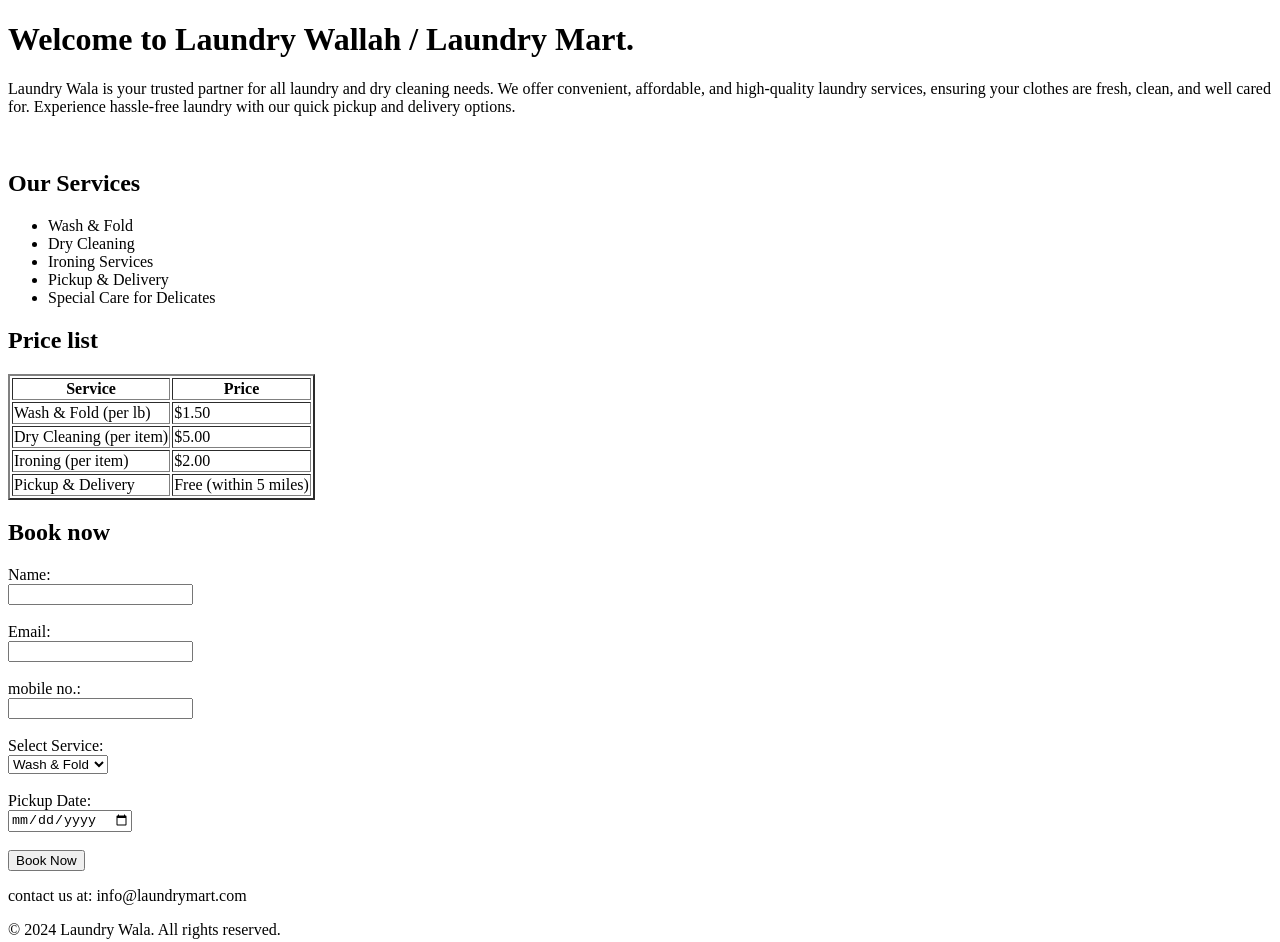
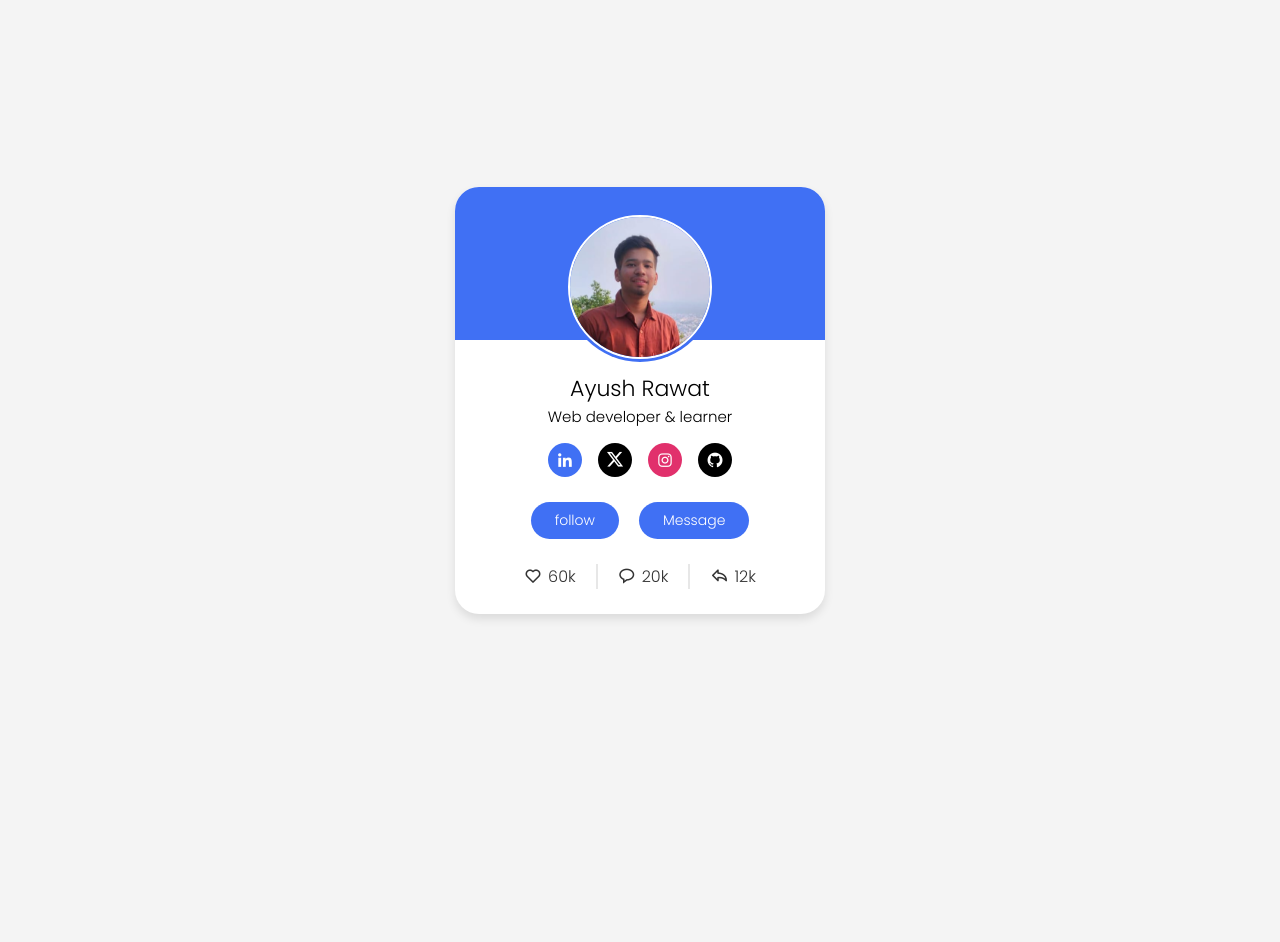
Before and after one commit to aa-yu-sh-23/MYproFileCaRd, a plain HTML site: page index.html in a window 1280 px wide. After the commit the page ends 800 px from the top, so only its background shows below. Drawn offline with nearby package versions, Linux system fonts and the light colour scheme.

Commit message:
Add files via upload
added index.html

```diff
--- a/index.html
+++ b/index.html
@@ -1,84 +1,63 @@
 <!DOCTYPE html>
 <html lang="en">
+
 <head>
     <meta charset="UTF-8">
     <meta name="viewport" content="width=device-width, initial-scale=1.0">
-    <title>Laundry Wala</title>
+    <title>Document</title>
+    <link rel="stylesheet" href="style.css">
+    <!-- fontawesomes -->
+    <link rel="stylesheet" href="https://cdnjs.cloudflare.com/ajax/libs/font-awesome/6.6.0/css/all.min.css"
+        integrity="sha512-Kc323vGBEqzTmouAECnVceyQqyqdsSiqLQISBL29aUW4U/M7pSPA/gEUZQqv1cwx4OnYxTxve5UMg5GT6L4JJg=="
+        crossorigin="anonymous" referrerpolicy="no-referrer" />
+    <!-- Boxicons CSS -->
+    <link href='https://unpkg.com/boxicons@2.1.4/css/boxicons.min.css' rel='stylesheet'>
 </head>
+
 <body>
-    <header><h1>Welcome to Laundry Wallah / Laundry Mart.</h1></header>
+    <div class="profile-card">
+        <div class="img">
+            <img src="profile.jpg" alt="" class="profile-img">
+        </div>
 
-    <p>Laundry Wala is your trusted partner for all laundry and dry cleaning needs. We offer convenient, affordable, and high-quality laundry services, ensuring your clothes are fresh, clean, and well cared for. Experience hassle-free laundry with our quick pickup and delivery options.</p>
+        <div class="text-data">
+            <span class="name">Ayush Rawat</span>
+            <span class="career">Web developer & learner</span>
+        </div>
 
-    <img src="Dry-Cleaners-1.jpg" alt="" height="300px">
+        <div class="media-button">
+            <a href="https://www.linkedin.com/in/ayush-rawat-896274322/" class="link">
+                <i class='bx bxl-linkedin'></i>
+            </a>
+            <a href="https://x.com/AyushRawat23" style="background: black" class="link">
+                <i class="fa-brands fa-x-twitter"></i>
+            </a>
+            <a href="https://www.instagram.com/ayush_rawat_23/" style="background: #e1306c" class="link">
+                <i class='bx bxl-instagram'></i>
+            </a>
+            <a href="https://github.com/aa-yu-sh-23" style="background: rgb(0, 0, 0)" class="link">
+                <i class='bx bxl-github'></i>
+            </a>
+        </div>
+        <div class="buttons">
+            <button class="button">follow</button>
+            <button class="button">Message</button>
+        </div>
+        <div class="analytics">
+            <div class="data">
+                <i class='bx bx-heart'></i>
+                <span class="number">60k</span>
+            </div>
+            <div class="data">
+                <i class='bx bx-message-rounded'></i>
+                <span class="number">20k</span>
+            </div>
+            <div class="data">
+                <i class='bx bx-share'></i>
+                <span class="number">12k</span>
+            </div>
+        </div>
+    </div>
+</body>
 
-    <h2>Our Services</h2>
-
-    <ul>
-        <li>Wash & Fold</li>
-        <li>Dry Cleaning</li>
-        <li>Ironing Services</li>
-        <li>Pickup & Delivery</li>
-        <li>Special Care for Delicates</li>
-
-    </ul>
-
-    <h2>Price list</h2>
-
-    <table border="2">
-        <tr>
-            <th>Service</th>
-            <th>Price</th>
-        </tr>
-        <tr>
-            <td>Wash & Fold (per lb)</td>
-            <td>$1.50</td>
-        </tr>
-        <tr>
-            <td>Dry Cleaning (per item)</td>
-            <td>$5.00</td>
-        </tr>
-        <tr>
-            <td>Ironing (per item)</td>
-            <td>$2.00</td>
-        </tr>
-        <tr>
-            <td>Pickup & Delivery</td>
-            <td>Free (within 5 miles)</td>
-        </tr>
-
-    </table>
-
-    <h2>Book now</h2>
-
-    <form action="submit_form.php" method="post">
-        <label for="name">Name:</label><br>
-        <input type="text" id="name" name="name" required><br><br>
-
-        <label for="email">Email:</label><br>
-        <input type="email" id="email" name="email" required><br><br>
-
-        <label for="mobile no.">mobile no.:</label><br>
-          <input type="number"  ><br><br>
-
-        <label for="service">Select Service:</label><br>
-        <select id="service" name="service" required>
-            <option value="wash_fold">Wash & Fold</option>
-            <option value="dry_cleaning">Dry Cleaning</option>
-            <option value="ironing">Ironing</option>
-        </select><br><br>
-
-        <label for="pickup_date">Pickup Date:</label><br>
-        <input type="date" id="pickup_date" name="pickup_date" required><br><br>
-
-        <input type="submit" value="Book Now">
-
-    </form>
-
-    <footer>
-        <p>contact us at: info@laundrymart.com</p>
-        <p>&copy; 2024 Laundry Wala. All rights reserved.</p>
-
-    </footer>
-</body>
 </html>
```
